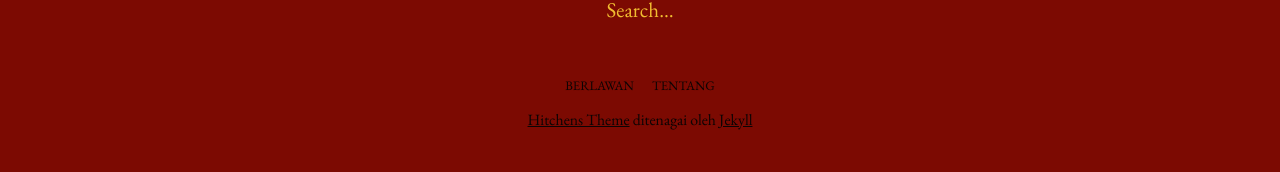
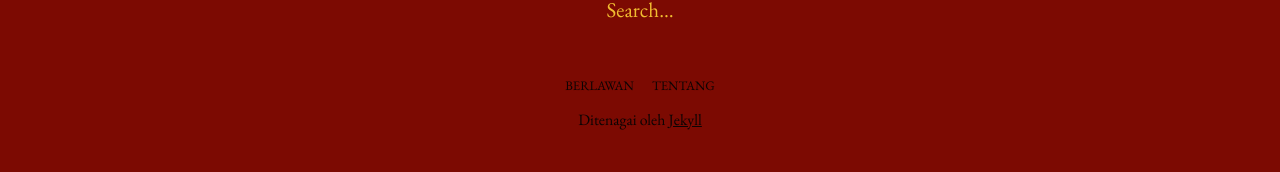
Before and after one commit to Berlawan/berlawan.github.io, a Jekyll site: the page built from index.html, in a window 1280 px wide. Shown: the part 1077-1249 px from the top of the page. Built offline with Jekyll 4.4.1, drawn with Linux system fonts in a browser that asks for light colours; the list of posts is cut into pages by our own code.

Commit message:
Update default.html

```diff
--- a/_layouts/default.html
+++ b/_layouts/default.html
@@ -42,7 +42,7 @@
     {% unless site.hide_credits %}
       <aside class="site-credits">
         <p>
-          <small><a href="https://github.com/patdryburgh/hitchens">Hitchens Theme</a> ditenagai oleh <a href="http://jekyllrb.com">Jekyll</a></small>
+          <small>Ditenagai oleh <a href="http://jekyllrb.com">Jekyll</a></small>
         </p>
       </aside>
     {% endunless %}
```
